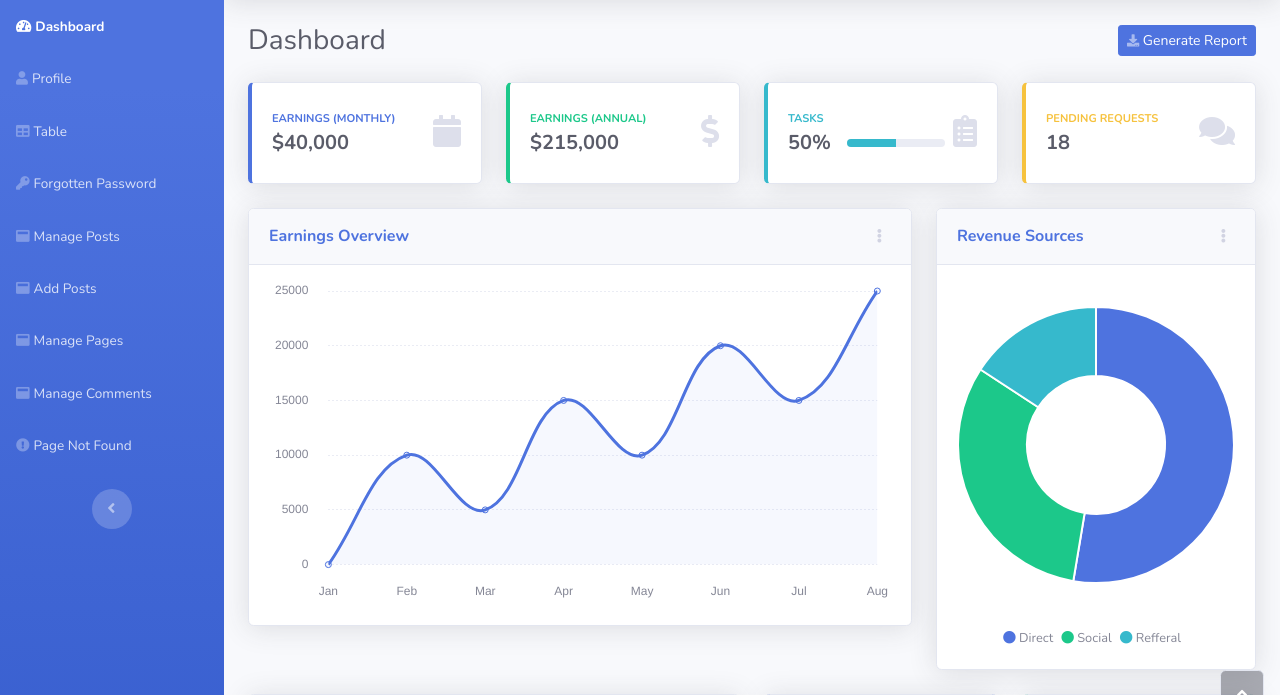
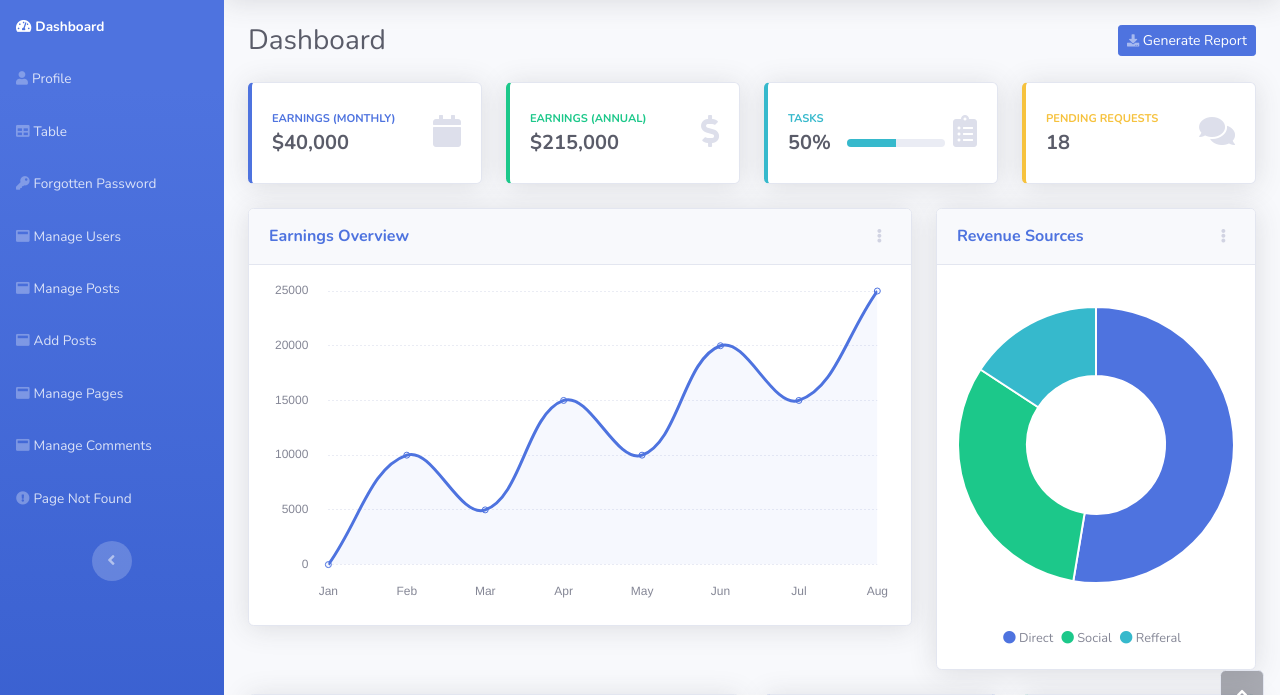
Before and after one commit to ashraf-kabir/personal-blog, a PHP site: page /admin/index.php in a window 1280 px wide. Shown: the part 70-765 px from the top of the page. Run offline with PHP 8.4, Linux system fonts and the light colour scheme; a user stored in the database is signed in; data comes from the database, SQL or seed files in the repository.

Commit message:
Update sidebar.php

```diff
--- a/admin/includes/sidebar.php
+++ b/admin/includes/sidebar.php
@@ -15,6 +15,8 @@
                         class="fas fa-table"></i><span>Table</span></a></li>
             <li class="nav-item" role="presentation"><a class="nav-link" href="forgot-password.php"><i
                         class="fas fa-key"></i><span>Forgotten Password</span></a></li>
+            <li class="nav-item" role="presentation"><a class="nav-link" href="manage-users.php"><i
+                            class="fas fa-window-maximize"></i><span>Manage Users</span></a></li>
             <li class="nav-item" role="presentation"><a class="nav-link" href="manage-posts.php"><i
                             class="fas fa-window-maximize"></i><span>Manage Posts</span></a></li>
             <li class="nav-item" role="presentation"><a class="nav-link" href="add-post.php"><i
```
